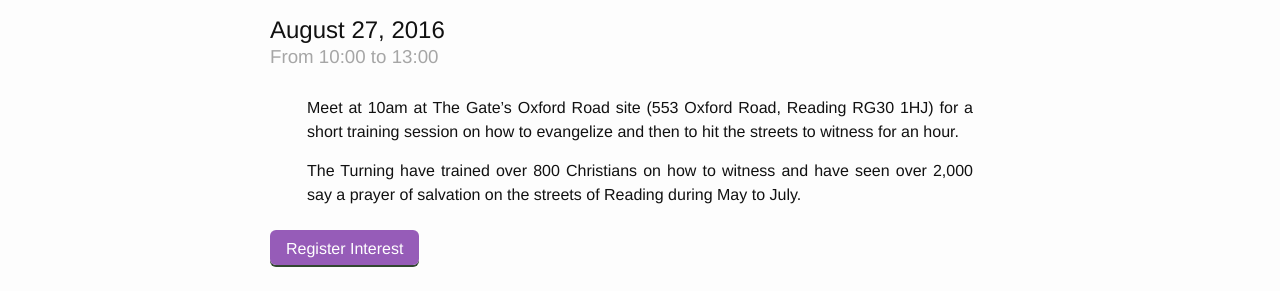
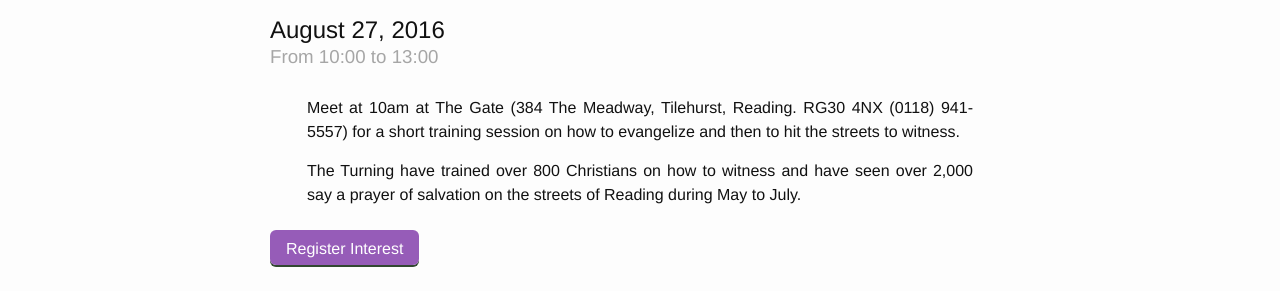
Before and after one commit to readingoutreach/Reading-Festival-Outreach-2016, a Jekyll site: the page built from _posts/2016-08-27-turning-training.md, in a window 1280 px wide. Shown: the part 573-864 px from the top of the page. Built offline with Jekyll 4.4.1, drawn with Linux system fonts in a browser that asks for light colours.

Commit message:
updated turning training

```diff
--- a/_posts/2016-08-27-turning-training.md
+++ b/_posts/2016-08-27-turning-training.md
@@ -15,6 +15,6 @@ organiser: "The Turning"
 
 ---
 
-Meet at 10am at The Gate's Oxford Road site (553 Oxford Road, Reading RG30 1HJ) for a short training session on how to evangelize and then to hit the streets to witness for an hour.
+Meet at 10am at The Gate (384 The Meadway, Tilehurst, Reading. RG30 4NX (0118) 941-5557) for a short training session on how to evangelize and then to hit the streets to witness.
 
 The Turning have trained over 800 Christians on how to witness and have seen over 2,000 say a prayer of salvation on the streets of Reading during May to July.
```
Also changed, not shown: _posts/2016-08-28-festival-riverside-pm.md (+1 -1 lines).
